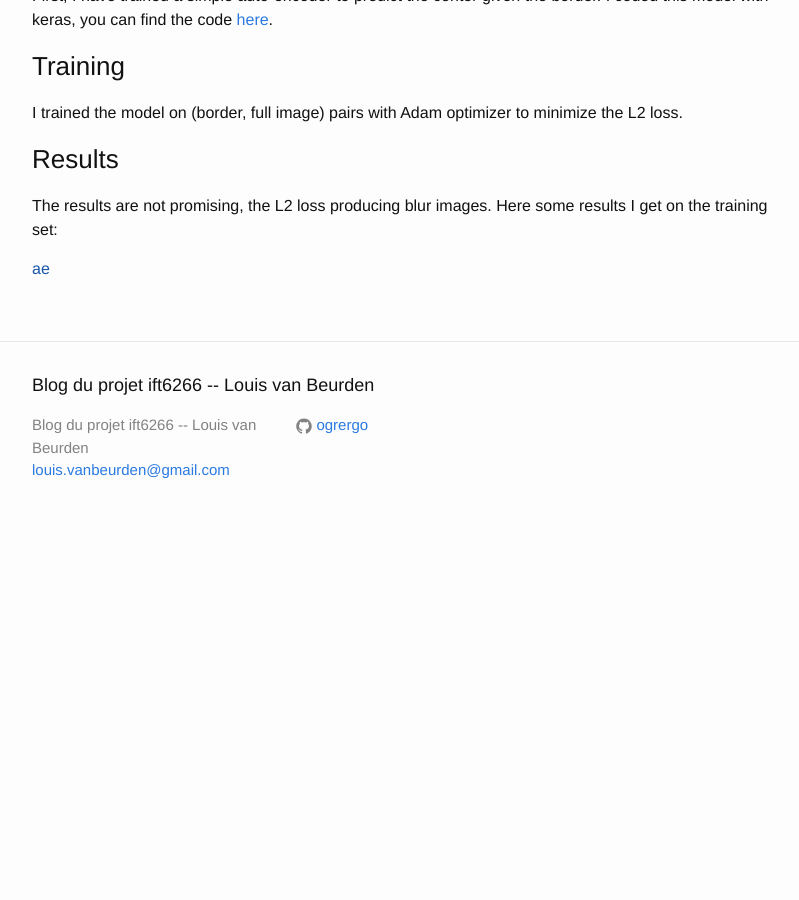
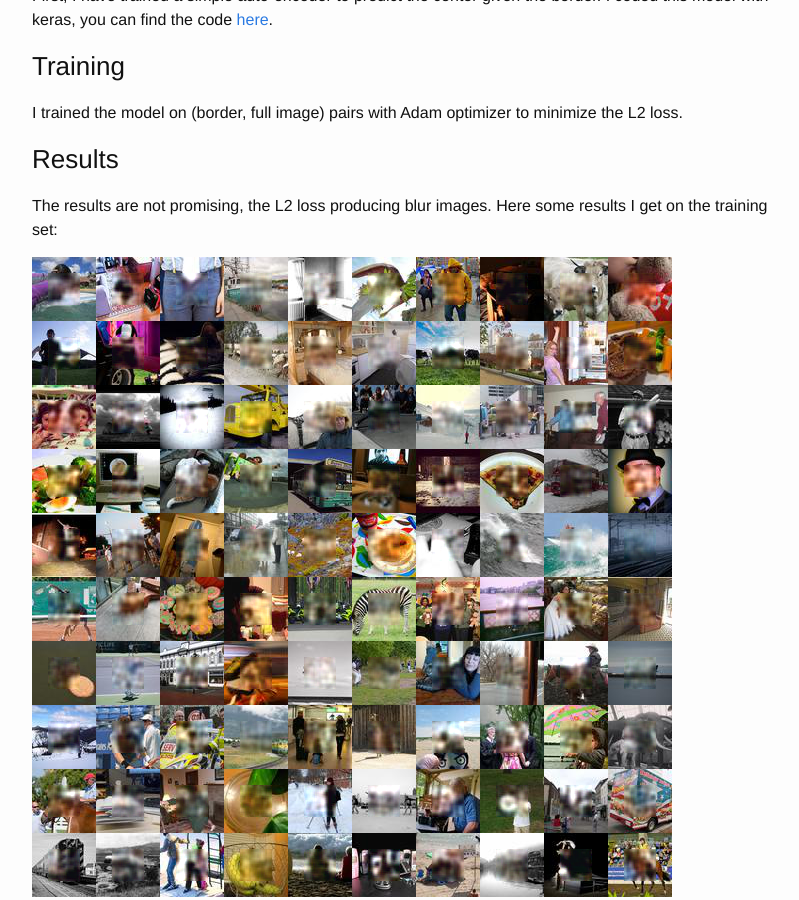
Before and after one commit to ogrergo/ift6266, a Jekyll site: the page built from docs/_posts/2017-03-30-First-experiment.markdown, in a window 1280 px wide and 900 px high, scrolled down 372 px. Shown: the whole window, without its empty margins (238-1037 px from the left). Built offline with Jekyll 4.4.1, drawn with Linux system fonts in a browser that asks for light colours; before the commit the page ends 914 px from its top, so only the background shows below that.

Commit message:
add image

```diff
--- a/docs/_posts/2017-03-30-First-experiment.markdown
+++ b/docs/_posts/2017-03-30-First-experiment.markdown
@@ -15,4 +15,4 @@ I trained the model on (border, full image) pairs with Adam optimizer to minimiz
 ### Results
 The results are not promising, the L2 loss producing blur images. Here some results I get on the training set:
 
-[ae]()
+![ae](https://raw.githubusercontent.com/ogrergo/ift6266/master/docs/static_files/VAE.bmp "results of the ae")
```
